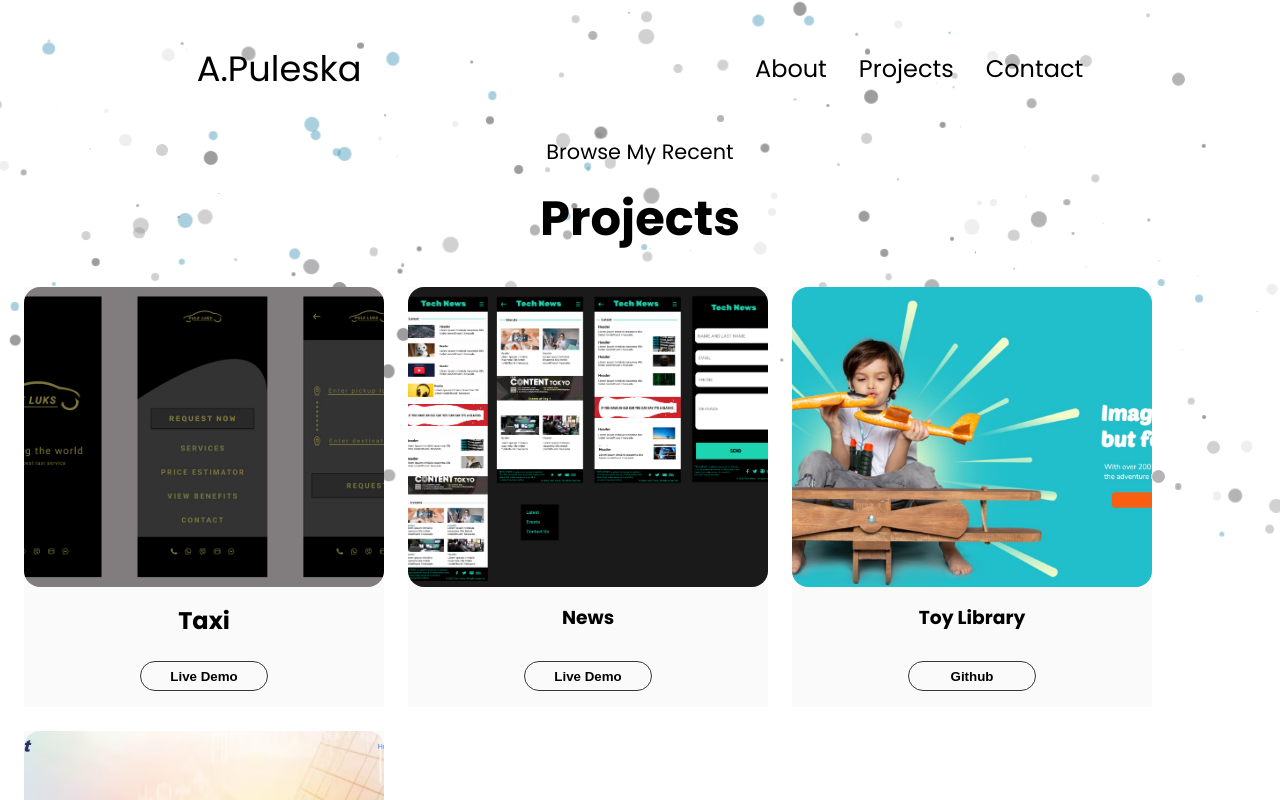
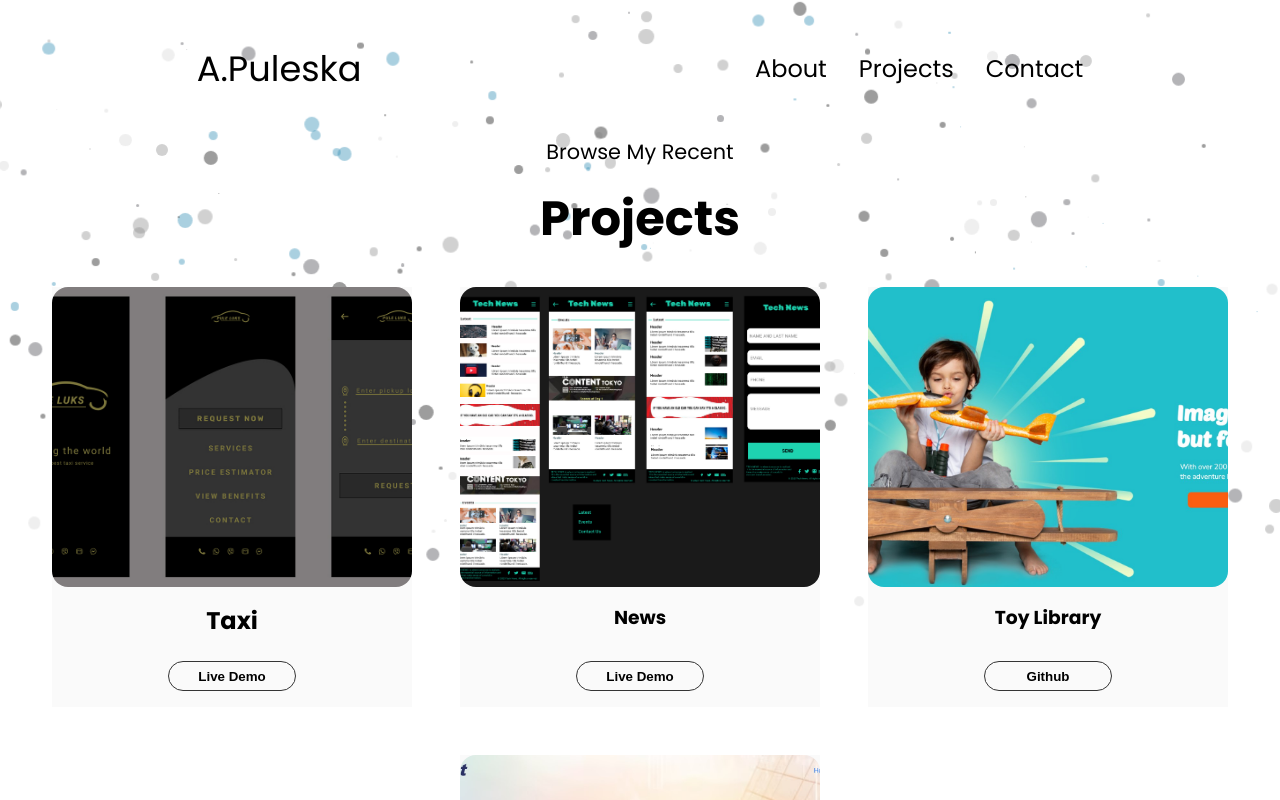
Before and after one commit to alek08pule/alek_portfolio, a React (Create React App) app: page /Projects in a window 1280 px wide. Shown: the top 800 px of the page. Built offline with nearby package versions, Linux system fonts and the light colour scheme.

Commit message:
style changes

```diff
--- a/src/index.css
+++ b/src/index.css
@@ -1,10 +1,11 @@
-root{
+#root{
   margin: 0;
   padding: 0;
   box-sizing: border-box;
   justify-content: center;
   align-items: center;
   display: block;
+  width: 100%;
 }
 
 body {
@@ -30,7 +31,8 @@ body{
 .bodyAnimation{
   position: relative;
   z-index:-2;
-  max-height: fit-content;
+  min-height: fit-content;
+
 }
 .ball {
   position: absolute;
@@ -331,10 +333,12 @@ align-items: center;
 .project-containers {
   display: flex;
   flex-wrap: wrap;
-  gap: 1.5rem;
+  gap: 3rem;
   cursor: pointer;
   margin-inline: 1.5rem;
   margin-top: 2rem;
+  justify-content: center;
+  align-items: center;
 
 
 }
@@ -380,7 +384,7 @@ align-items: center;
   align-items: center;
   flex-direction: column;
   margin-top: 2rem;
-
+  width: 80%;
 }
 .contact-info-upper-container {
   display: flex;
```
